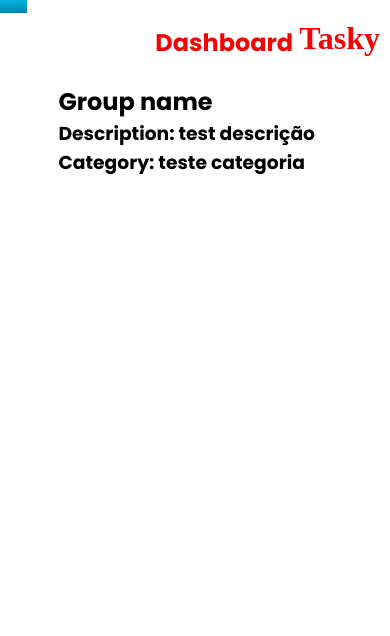
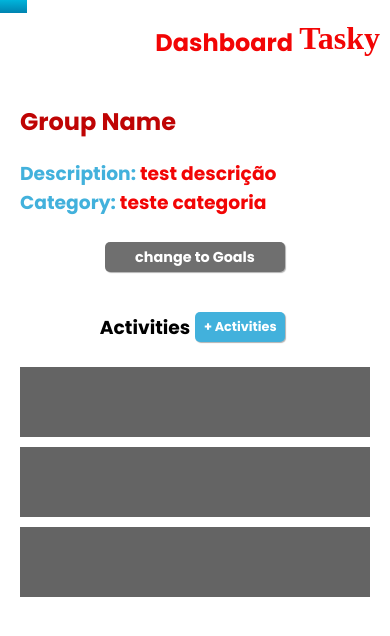
Before and after one commit to brunovcg/Tasky, a React (Create React App) app: page /dashboard/group in a window 390 px wide. Shown: the top 636 px of the page. Built offline with nearby package versions, Linux system fonts and the light colour scheme; a web font is replaced by a local one.

Commit message:
feature/group: created and stylized, created also GOALS and ACTIVITIES, when used on mobile it hides one of the categories, and you get a button to choose

```diff
--- a/src/components/button/styles.js
+++ b/src/components/button/styles.js
@@ -1,7 +1,8 @@
 import styled from 'styled-components';
 
 const MyButton = styled.button`
-    width: ${props=> {if(props.setSize === "large") {return "90px"}
+    width: ${props=> {if(props.setSize === "huge") {return "180px"}
+        else if (props.setSize === "large") { return "90px"}
         else if (props.setSize === "medium") { return "70px"}
         else {return "50px"}
     }};
@@ -12,7 +13,8 @@ const MyButton = styled.button`
     border-radius: 5px;
     margin: 5px;
     font-weight: bold;
-    font-size: ${props=> {if(props.setSize === "large") {return "0.8rem"}
+    font-size: ${props=> {if(props.setSize === "huge") {return "0.9rem"}
+        else if (props.setSize === "large") { return "0.8rem"}
         else if (props.setSize === "medium") { return "0.7rem"}
         else {return "0.5rem"}
     }};
--- a/src/index.js
+++ b/src/index.js
@@ -3,15 +3,15 @@ import ReactDOM from 'react-dom';
 import App from './App';
 
 import {BrowserRouter} from 'react-router-dom';
-// import Providers from './providers';
+import Providers from './providers';
 
 ReactDOM.render(
   <React.StrictMode>
-    {/* <Providers> */}
+    <Providers>
       <BrowserRouter>
         <App />
       </BrowserRouter>
-    {/* </Providers> */}
+    </Providers>
   </React.StrictMode>,
   document.getElementById('root')
 );
--- /dev/null
+++ b/src/pages/group/Activities.jsx
@@ -0,0 +1,12 @@
+
+import { ActivitiesContainer } from "./styles"
+
+
+const Activities = () => {
+
+    return(
+        <ActivitiesContainer></ActivitiesContainer>
+    )
+}
+
+export default Activities
--- /dev/null
+++ b/src/pages/group/ActivitiesList.jsx
@@ -0,0 +1,29 @@
+import Activities from './Activities';
+import Button from '../../components/button/Button'
+
+
+const GoalsList = () => {
+
+
+    return(
+        <div className="groupActivities">
+
+                    <div className="activitiesTitle">
+                        <h3>Activities</h3>
+                        <Button
+                            setSize={"large"}
+                            setColor={"var(--blue)"}
+                            click={()=>console.log("teste ADD Activities")}
+                            >+ Activities
+                        </Button>
+                    </div>
+                    <div className="activitiesMain">
+                        <Activities/>
+                        <Activities/>
+                        <Activities/>
+                    </div>
+                </div>
+    )
+}
+
+export default GoalsList
--- /dev/null
+++ b/src/pages/group/Goals.jsx
@@ -0,0 +1,12 @@
+import { GoalsContainer } from "./styles"
+
+const Goals = () => {
+
+    return(
+        <GoalsContainer>
+
+        </GoalsContainer>
+    )
+}
+
+export default Goals
--- /dev/null
+++ b/src/pages/group/GoalsList.jsx
@@ -0,0 +1,29 @@
+import Goals from './Goals';
+import Button from '../../components/button/Button'
+
+
+const GoalsList = () => {
+
+
+    return(
+        <div className="groupGoals">
+
+                    <div className="goalTitle">
+                        <h3>Goals</h3>
+                        <Button
+                            setSize={"large"}
+                            setColor={"var(--blue)"}
+                            click={()=>console.log("teste ADD Goal")}
+                            >+ Goal
+                        </Button>
+                    </div>
+                    <div className="goalMain">
+                        <Goals/>
+                        <Goals/>
+                        <Goals/>
+                    </div>
+                </div>
+    )
+}
+
+export default GoalsList
--- a/src/pages/group/Group.jsx
+++ b/src/pages/group/Group.jsx
@@ -1,24 +1,66 @@
-
-import {Container} from './styles'
+import GoalsList from './GoalsList'
+import ActivitiesList from './ActivitiesList'
+import {GroupContainer} from './styles';
+import Button from '../../components/button/Button'
+import { useState} from 'react';
+import { useWindowSize } from '../../providers/windowSize';
 
 
 const Groups = () => {
 
+    const [hidden, setHidden] = useState(true);
+
+    const {useWindowDimensions} = useWindowSize()
+
+    const {width} = useWindowDimensions()
+
+
+    const changeDisplay = () => {
+
+        setHidden(!hidden)
+    }
+
+
+
+
+
     return(
-        <>
-            <div className="titleBox">
-                <h2>Group name</h2>
-                <h3>Description: <span className="titleAnwser">{"test descrição"}</span></h3>
-                <h3>Category: <span>{"teste categoria"}</span></h3>
+        <GroupContainer>
+
+            <div className="headerGroup">
+                <div className="titleContainer">
+                    <h2>Group Name</h2>
+                    <h3>Description: <span className="titleSpan">{"test descrição"}</span></h3>
+                    <h3>Category: <span className="titleSpan">{"teste categoria"}</span></h3>
+                </div>
+                <div className="buttonContainer">
+                    <Button
+                        setSize={"huge"}
+                        setColor={"var(--grey)"}
+                        click={changeDisplay}
+                        >{`change to ${hidden ? "Goals" : "Activities"}`}
+                    </Button>
+                </div>
             </div>
 
-            <div className="mainContainer">
+            <div className="mainGroup">
+
+                 { width > 500 ?
+                    <>
+                        <GoalsList/>
+                        <ActivitiesList/>
+                    </>
+
+                    : ( hidden ? <ActivitiesList/> : <GoalsList/>)
+                 }
+
+
 
             </div>
 
 
 
-        </>
+        </GroupContainer>
     )
 }
 
--- a/src/pages/group/styles.js
+++ b/src/pages/group/styles.js
@@ -1,7 +1,135 @@
 import styled from 'styled-components'
 
-export const Container = styled.div`
+export const GroupContainer = styled.div`
+
+    padding: 20px;
+
+    .headerGroup{
+
+        .titleContainer{
+            h2{
+                color: var(--dark-red);
+                margin-bottom:20px;
+            }
+
+            h3{
+                color: var(--blue);
+                span{
+                    color:var(--red);
+                }
+            }
+
+
+        }
+
+        .buttonContainer{
+            display: none;
+            margin-top: 20px;
+
+            @media (max-width: 500px){
+                display: flex;
+                justify-content: center;
+            }
+        }
+
+    }
+
+    .mainGroup{
+        display: flex;
+        justify-content: space-between;
+        width: 100%;
+        margin-top:10px;
+
+        .groupGoals{
+            margin: 20px 0;
+            width: 45%;
+
+
+            .goalTitle{
+                display: flex;
+                justify-content: center;
+                align-items: center;
+
+            }
+
+            .goalMain{
+                margin-top: 20px;
+            }
+
+            @media (max-width: 500px) {
+                width:100%;
+            }
+        }
+
+        .groupActivities{
+            margin: 20px 0;
+            width: 45%;
+
+            .activitiesTitle{
+                display: flex;
+                justify-content: center;
+                align-items: center;
+
+            }
+
+            .activitiesMain{
+                margin-top: 20px;
+            }
+
+            @media (max-width: 500px) {
+                width:100%;
+            }
+
+        }
+
+
+
+
+
+
+
+        @media (max-width: 500px){
+            .hidden{
+                display: none;
+            }
+        }
+
+
+    }
+
+
+    @media (max-width: 500px){
+            position: absolute;
+            left:0;
+            width: 100vw;
+
+
+
+    }
+
+
+
 
 
 
 `
+
+export const GoalsContainer = styled.div`
+
+    background-color: var(--dark-grey);
+    width: 100%;
+    height: 70px;
+    margin: 10px 0;
+
+
+`
+
+export const ActivitiesContainer = styled.div`
+
+    background-color: var(--dark-grey);
+    width: 100%;
+    height: 70px;
+    margin: 10px 0;
+
+
+`
--- a/src/providers/index.js
+++ b/src/providers/index.js
@@ -1,5 +1,12 @@
+import { WindowSizeProvider } from "./windowSize";
+
+
 const providers = ({children}) => {
-    //colocar o children como filho
+    return(
+    <WindowSizeProvider>
+        {children}
+    </WindowSizeProvider>
+    )
 }
 
 export default providers;
--- /dev/null
+++ b/src/providers/windowSize/index.js
@@ -0,0 +1,46 @@
+
+import { createContext, useState, useContext, useEffect } from 'react';
+
+const WindowSizeContext = createContext([]);
+
+export const WindowSizeProvider = ({children}) => {
+
+
+
+    const getWindowDimensions = () => {
+        const { innerWidth: width, innerHeight: height } = window;
+        return {
+          width,
+          height
+        };
+    }
+
+    const useWindowDimensions = () => {
+        const [windowDimensions, setWindowDimensions] = useState(getWindowDimensions());
+
+
+        useEffect(() => {
+            const handleResize = () => {
+              setWindowDimensions(getWindowDimensions());
+            }
+
+            window.addEventListener('resize', handleResize);
+             return () => window.removeEventListener('resize', handleResize);
+        }, []);
+
+
+        return windowDimensions;
+    }
+
+
+
+    return(
+        <WindowSizeContext.Provider
+            value={{useWindowDimensions}}
+        >
+            {children}
+        </WindowSizeContext.Provider>
+    )
+}
+
+export const useWindowSize = () => useContext(WindowSizeContext);
--- a/src/routes/routesDashboard.jsx
+++ b/src/routes/routesDashboard.jsx
@@ -1,5 +1,6 @@
 import {Route, Switch} from 'react-router-dom';
 import Group from '../pages/group/Group';
+import Groups from '../pages/groups/groups';
 
 const routesDashboard = () => {
     return (
@@ -7,6 +8,9 @@ const routesDashboard = () => {
             <Route path='/dashboard/group'>
                 <Group/>
             </Route>
+            <Route path='/dashboard/groups'>
+                <Groups/>
+            </Route>
         </Switch>
     )
 }
```
Also changed, not shown: src/pages/pageNotFound/styles.js (renamed from src/pages/pageNotFound/styles.jsx).
